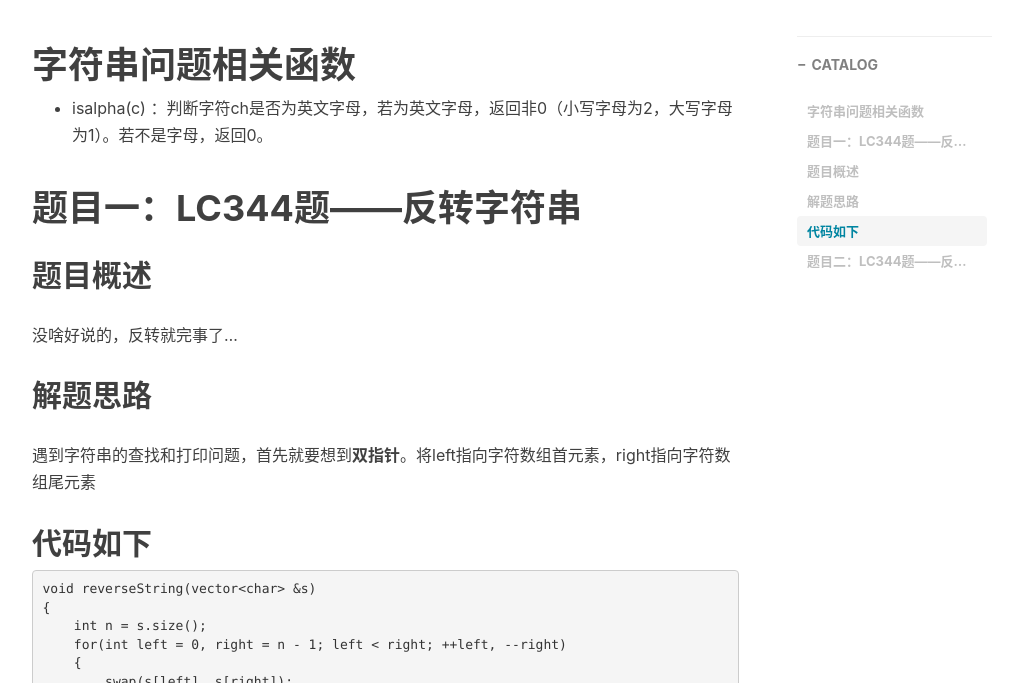
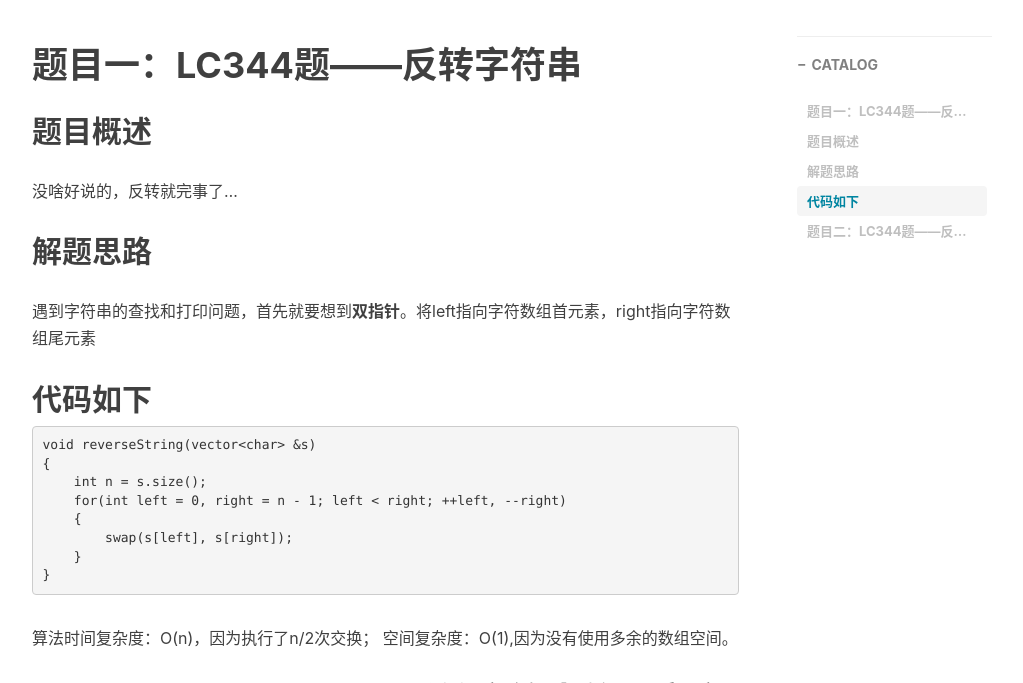
Before and after one commit to xie96808/xie96808.github.io, a Jekyll site: the page built from _posts/2022-04-12-字符串简单题目汇总.md, in a window 1280 px wide and 900 px high, scrolled down 310 px, cut to the strip 217-900 px from the top of the window. Shown: the whole strip, without its empty margins (233-1256 px from the left). Built offline with Jekyll 4.4.1, drawn with Linux system fonts in a browser that asks for light colours; nearby versions of some CDN libraries; comment, search, counter and statistics services are not loaded.

Commit message:
Update 2022-04-12-字符串简单题目汇总.md

```diff
--- a/_posts/2022-04-12-字符串简单题目汇总.md
+++ b/_posts/2022-04-12-字符串简单题目汇总.md
@@ -10,10 +10,6 @@ tags:								#标签
     - 字符串
     - LeetCode
 ---
-
-# 字符串问题相关函数
-
-* isalpha(c) ：判断字符ch是否为英文字母，若为英文字母，返回非0（小写字母为2，大写字母为1）。若不是字母，返回0。
 
 # 题目一：LC344题——反转字符串
 
```
